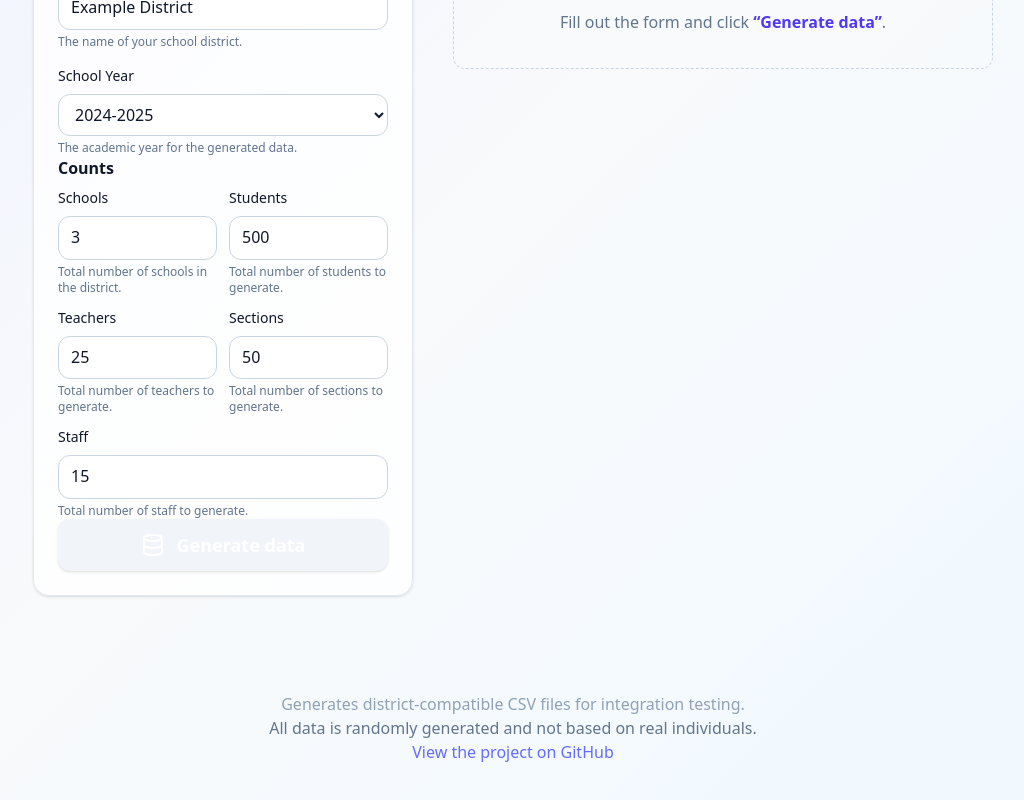
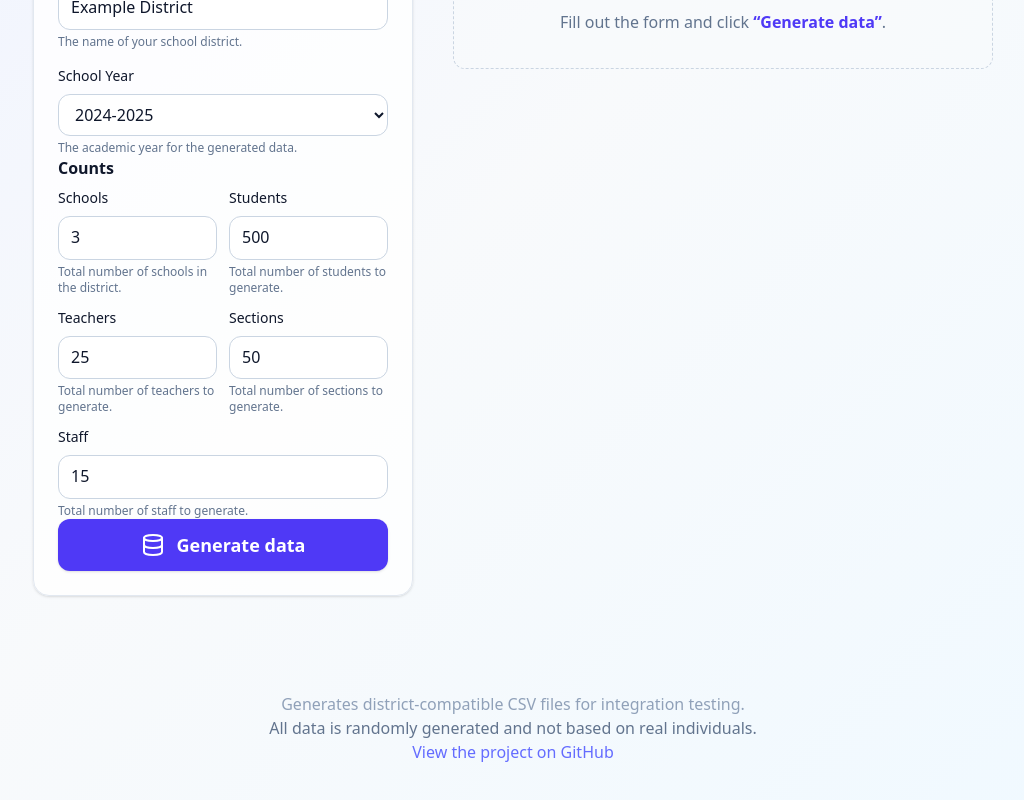
Before and after one commit to legertom/example-district-generator, a React (Vite) app: page / in a window 1280 px wide. Shown: the part 435-1235 px from the top of the page, without its empty margins (127-1151 px from the left). Built offline with nearby package versions, Linux system fonts and the light colour scheme.

Commit message:
changed button color

```diff
--- a/src/index.css
+++ b/src/index.css
@@ -60,7 +60,4 @@ h1 {
   a:hover {
     color: #6366f1;
   }
-  button {
-    background-color: #f1f5f9;
-  }
 }
```
